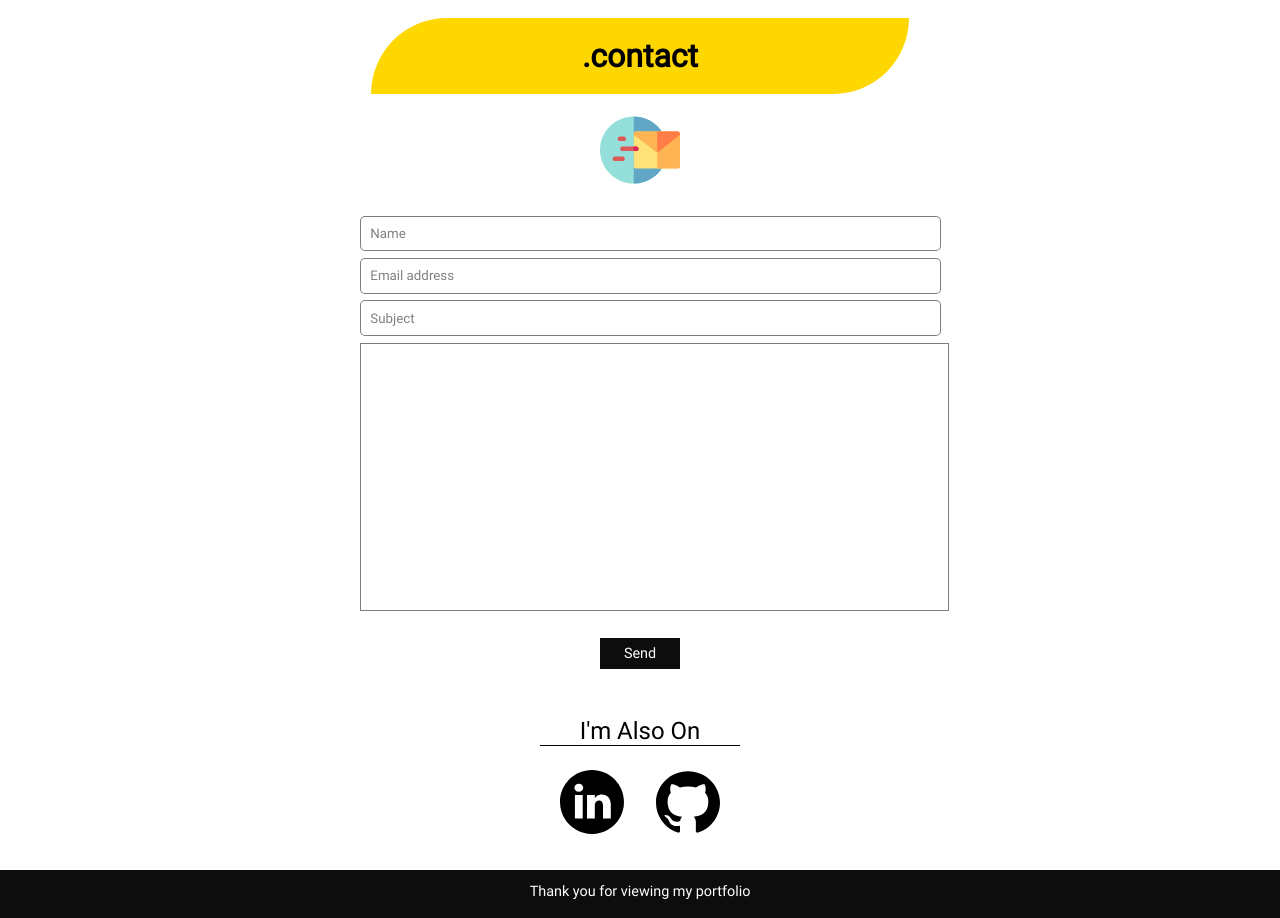
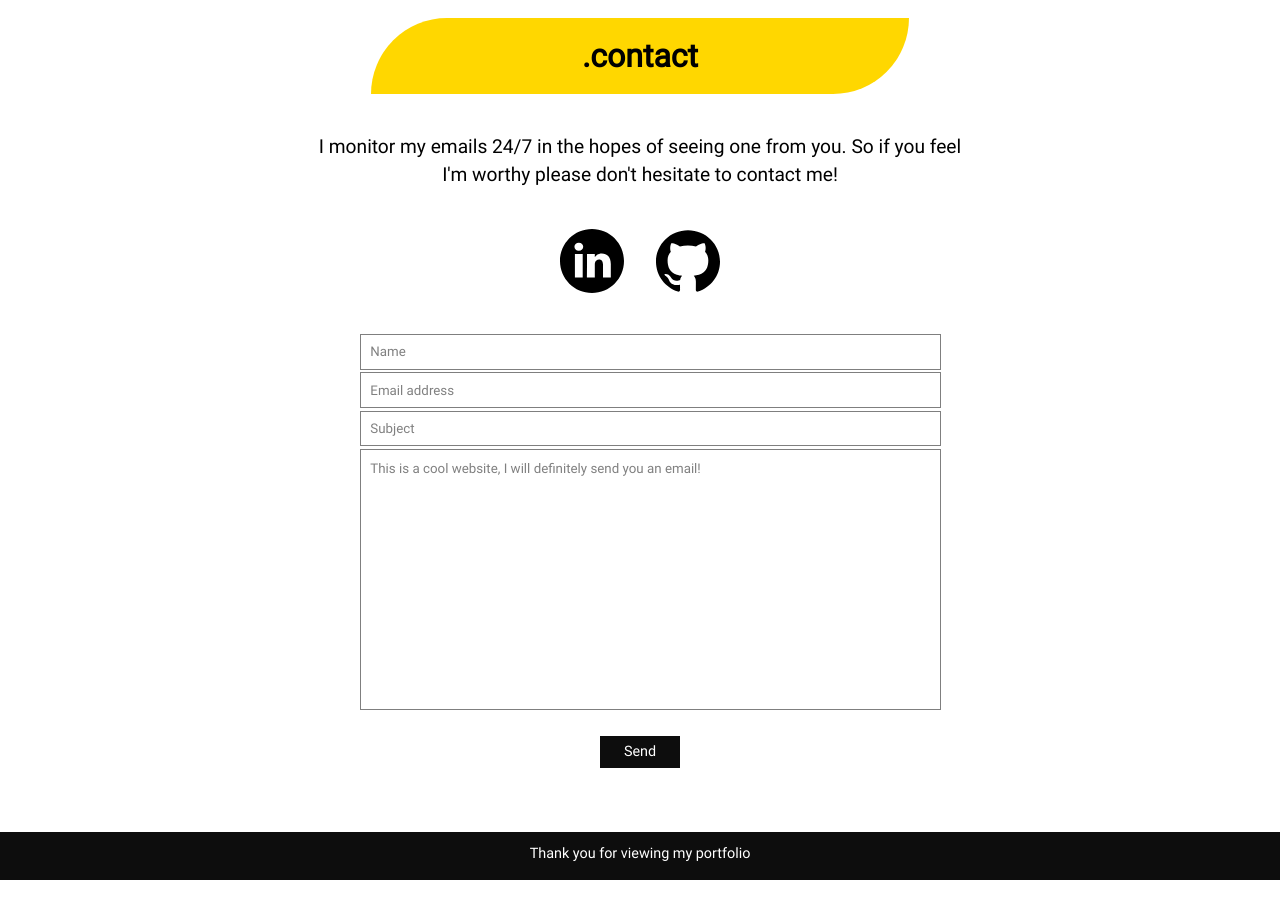
Before and after one commit to liamortiz/portfolio, a React (Create React App) app: page / in a window 1280 px wide. Shown: the part 3500-4418 px from the top of the page. After the commit the page ends 4380 px from the top, so only its background shows below. Built offline with nearby package versions, Linux system fonts and the light colour scheme.

Commit message:
Polished contact section

```diff
--- a/src/App.scss
+++ b/src/App.scss
@@ -4,6 +4,17 @@ a {
   color: black;
 }
 
+// Change placeholder text for input fields
+::placeholder {
+  color: gray;
+}
+/* Change the white to any color */
+input:-webkit-autofill,
+input:-webkit-autofill:hover,
+input:-webkit-autofill:focus,
+input:-webkit-autofill:active  {
+    -webkit-box-shadow: 0 0 0 30px white inset !important;
+}
 .App {
   width: 100%;
 }
@@ -298,27 +309,17 @@ header {
 // Contact form
 #contact-section {
   text-align: center;
-  p {
-    font-family: 'roboto', 'Helvetica';
-  }
   .contact-container {
     margin: auto;
     margin-bottom: 2em;
     p {
       display: block;
-      width: 200px;
-      margin: auto;
-      border-bottom: 1px solid black;
-      font-family: 'roboto';
-      font-size: 150%;
-      font-weight: 200;
-      margin-bottom: 1em;
+      max-width: 650px;
+      line-height: 1.5em;
+      margin: 2em auto;
+      font-family: 'roboto', 'Helvetica';
+      font-size: 120%;
     }
-  }
-  .email-icon {
-    width: 5rem;
-    height: 5rem;
-    padding-top: 1em;
   }
   .social-images {
     display: inline-block;
@@ -333,9 +334,8 @@ header {
 }
 form {
   width: 60%;
-  margin: 0 auto;
+  margin: 4em auto;
   max-width: 35rem;
-  padding: 3em;
   text-align: center;
   button {
     font-family: 'roboto', 'Helvetica';
@@ -354,15 +354,16 @@ form {
       box-shadow: 0 5px 5px gray;
       color: black;
     }
+    &:focus, &:active {
+      outline: none;
+    }
   }
   input {
     width: 100%;
     display: block;
-    margin: .5em auto;
+    margin: .2em auto;
     outline: none;
     padding: .7em;
-    border-radius: 5px;
-    color: gray;
     border: 1px solid rgba(0, 0, 0, 0.5);
     font-family: 'roboto', 'Helvetica';
     &:focus {
@@ -380,9 +381,9 @@ form {
     width: 100%;
     height: 15rem;
     outline: none;
-    padding: 1em;
+    padding: .7em;
     text-align: left;
-    line-height: 2em;
+    line-height: 1.5em;
     resize: none;
     font-family: 'roboto', 'Helvetica';
   }
--- a/src/App.tsx
+++ b/src/App.tsx
@@ -3,9 +3,13 @@ import './App.scss';
 import Navigation from './components/Navigation';
 import Projects from './components/Projects';
 import Skills from './components/Skills';
-import Footer from './components/Footer';
 import About from './components/About';
 import Contact from './components/Contact';
+
+// TODO: send email
+// TODO: Email validation
+// TODO: Not a bot security check
+// TODO: Auto Change active links when scrolling
 
 function App() {
   return (
@@ -32,7 +36,9 @@ function App() {
       <h2>.contact</h2>
       <Contact/>
 
-      <Footer/>
+      <footer>
+        <p>Thank you for viewing my portfolio</p>
+      </footer>
     </div>
   );
 }
--- a/src/components/Contact.tsx
+++ b/src/components/Contact.tsx
@@ -2,22 +2,17 @@ import React, { Component } from 'react';
 
 import linkedin_logo from '../images/linkedin.svg';
 import github_logo from '../images/github-logo.svg';
-import email_icon from '../images/email.svg';
 
 interface IContact {
   value : string
 }
-// TODO: Add real hrefs
+
 class Contact extends Component<{}, IContact> {
   constructor(props : any) {
     super(props);
     this.state = {
       value : ""
     }
-  }
-
-  handleInputClick= (event : any) => {
-    event.target.value = "";
   }
 
   handleSubmit = (event : any) => {
@@ -27,21 +22,21 @@ class Contact extends Component<{}, IContact> {
   render() {
     return (
       <div id = "contact-section">
-        <img className = "email-icon" src = {email_icon} alt = "send email"/>
+        <div className = "contact-container">
+          <p>I monitor my emails 24/7 in the hopes of seeing one from you. So if you feel I'm worthy please don't hesitate to contact me!</p>
+          <a target = "_blank" rel="noopener noreferrer" href = "https://linkedin.com/in/leamsi-escribano-b1b642197/"><img className = "social-images" alt = "linkedin" src = {linkedin_logo}/></a>
+          <a target = "_blank" rel="noopener noreferrer" href = "https://github.com/liamortiz"><img className = "social-images" alt = "github" src = {github_logo}/></a>
+        </div>
         <form onSubmit = {this.handleSubmit}>
-          <input onClick = {this.handleInputClick} value = "Name" type = "text" name = "name" id = "name-input" />
-          <input onClick = {this.handleInputClick} value = "Email address" type = "email" name = "email" id = "email-input" />
-          <input onClick = {this.handleInputClick} value = "Subject" type = "text" name = "subject" id = "subject-input" />
-          <textarea>
+          <input placeholder = "Name" type = "text" name = "name" id = "name-input" />
+          <input placeholder = "Email address" type = "email" name = "email" id = "email-input" />
+          <input placeholder = "Subject" type = "text" name = "subject" id = "subject-input" />
+          <textarea placeholder = "This is a cool website, I will definitely send you an email!">
           </textarea>
 
           <button type = "submit">Send</button>
         </form>
-        <div className = "contact-container">
-          <p>I'm Also On</p>
-          <a target = "_blank" rel="noopener noreferrer" href = "https://linkedin.com/in/leamsi-escribano-b1b642197/"><img className = "social-images" alt = "linkedin" src = {linkedin_logo}/></a>
-          <a target = "_blank" rel="noopener noreferrer" href = "https://github.com/liamortiz"><img className = "social-images" alt = "github" src = {github_logo}/></a>
-        </div>
+
       </div>
     )
   }
--- a/src/components/Footer.tsx
+++ /dev/null
@@ -1,9 +0,0 @@
-import React from 'react';
-const Footer : React.FC = () => {
-  return (
-    <footer>
-      <p>Thank you for viewing my portfolio</p>
-    </footer>
-  )
-}
-export default Footer;
```
Also changed, not shown: src/images/email.svg (deleted).
